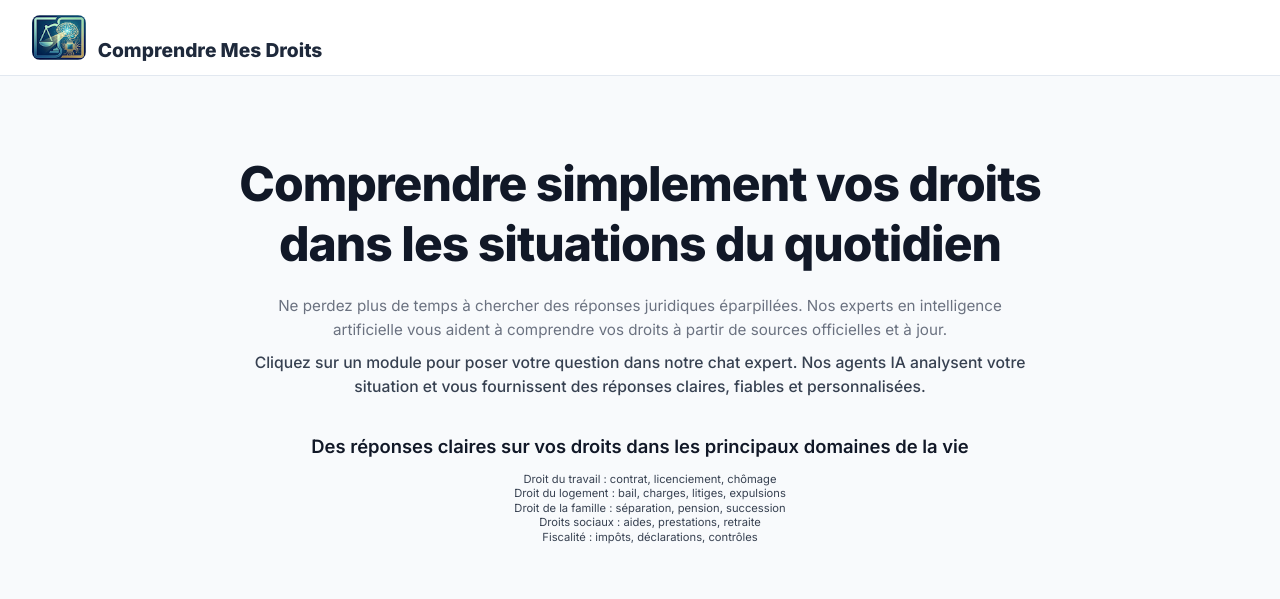
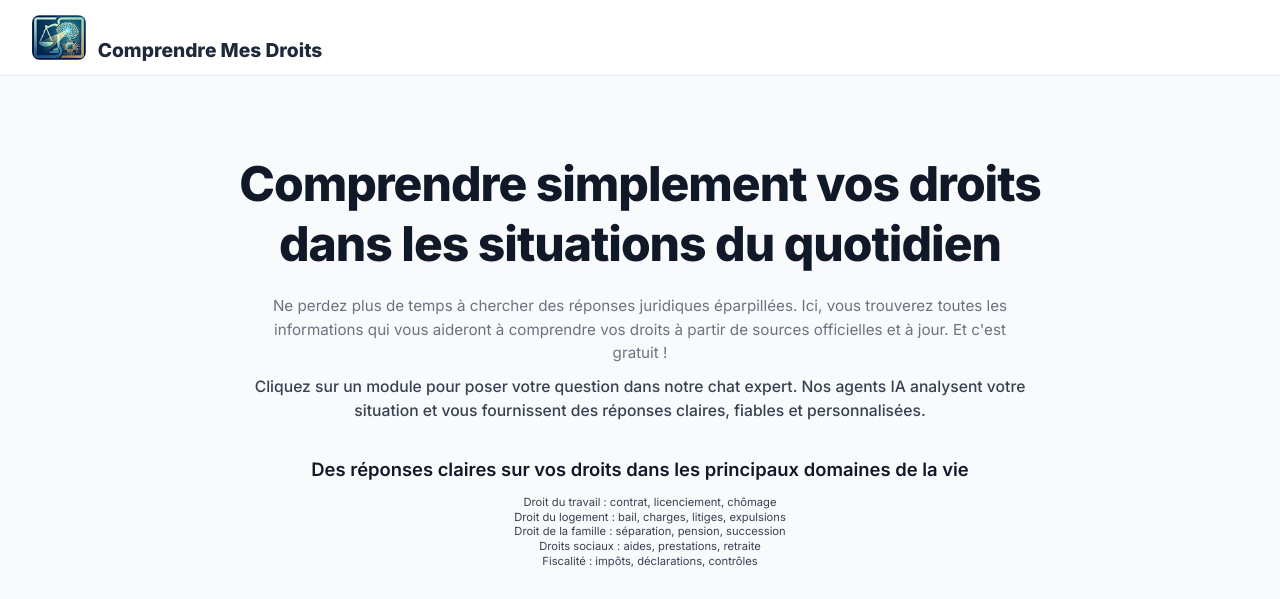
Before and after one commit to attaliphone-hash/comprendre-hub, a plain HTML site: page index.html in a window 1280 px wide. Shown: the top 599 px of the page. Drawn offline with Linux system fonts and the light colour scheme.

Commit message:
docs: update French marketing text to clarify information availability and highlight free service.

```diff
--- a/index.html
+++ b/index.html
@@ -417,8 +417,9 @@
 
                 <p
                     style="text-align: center; max-width: 780px; margin: 0 auto 10px auto; color: #6b7280; line-height: 1.55; font-size: 0.95rem;">
-                    Ne perdez plus de temps à chercher des réponses juridiques éparpillées. Nos experts en intelligence
-                    artificielle vous aident à comprendre vos droits à partir de sources officielles et à jour.
+                    Ne perdez plus de temps à chercher des réponses juridiques éparpillées. Ici, vous trouverez toutes
+                    les informations qui vous aideront à comprendre vos droits à partir de sources officielles et à
+                    jour. Et c'est gratuit !
                 </p>
 
                 <p
```
